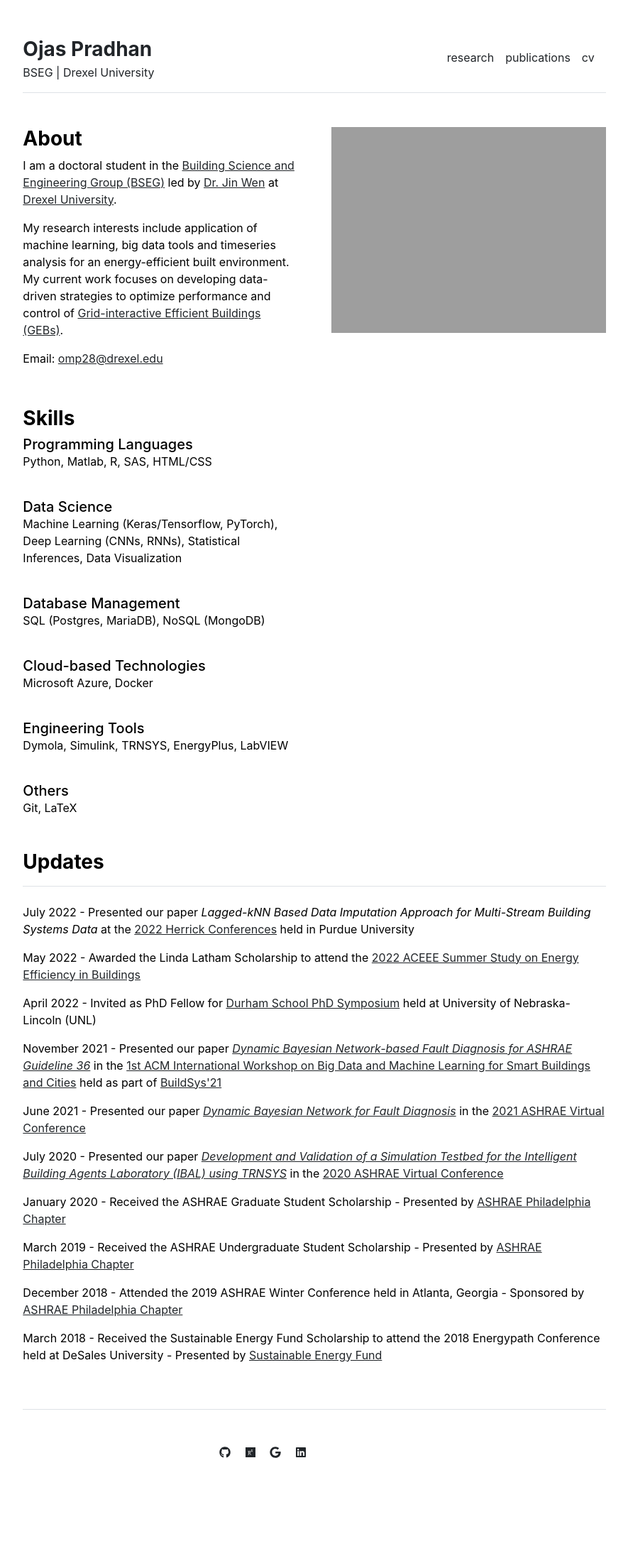
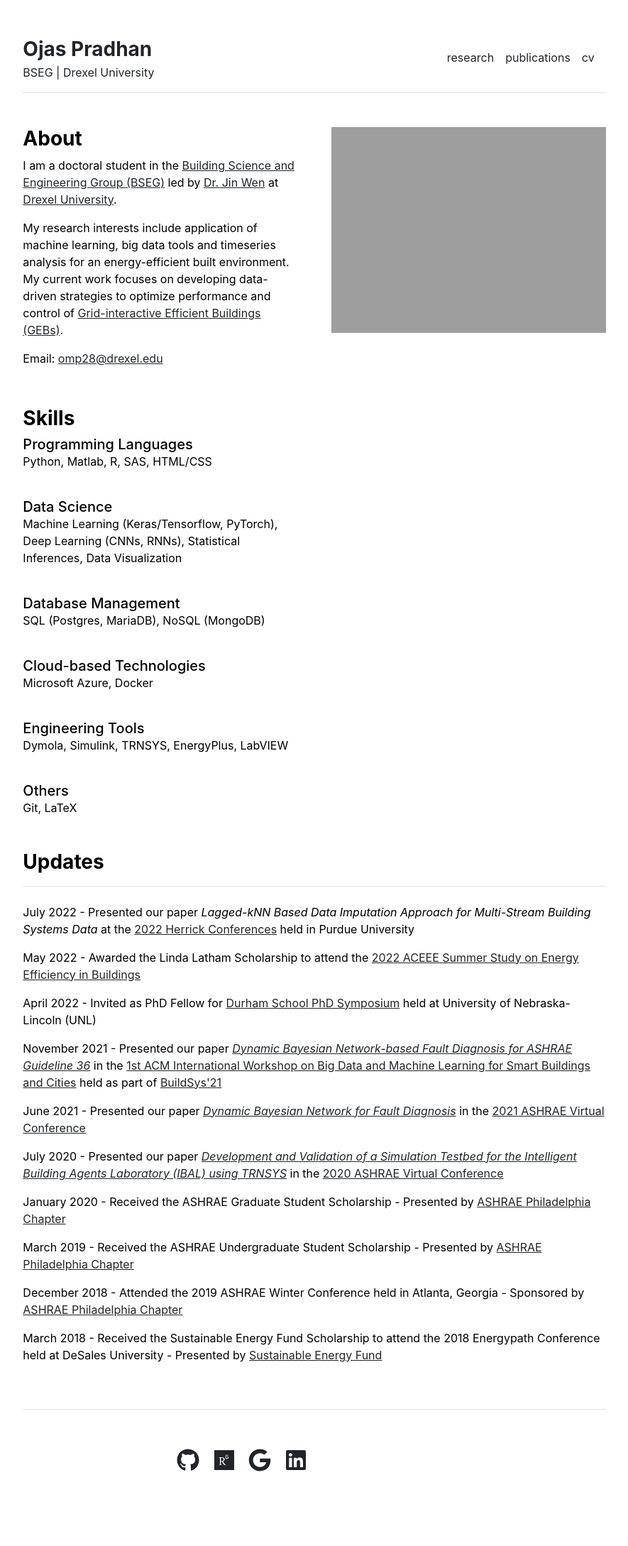
Before and after one commit to pradhanojas/pradhanojas.github.io, a Jekyll site: the page built from index.md, in a window 1280 px wide. Shown: the whole page at 71% size, without its empty margins (197-1082 px from the left). Built offline with Jekyll 4.4.1, drawn with Linux system fonts in a browser that asks for light colours; before the commit the page ends 2154 px from its top, so only the background shows below that.

Commit message:
Update footer.html

```diff
--- a/_includes/footer.html
+++ b/_includes/footer.html
@@ -2,7 +2,7 @@
   <div class="row">
     <div class="col-md-6 text-end social-media-icons">
       {% for item in site.data.settings.social %}
-        <a href="{{ item.link }}" class="ms-3 fs-6" target="_blank"><i class="fab fa-{{ item.icon }}"></i></a>
+        <a href="{{ item.link }}" class="ms-3 fs-2" target="_blank"><i class="fab fa-{{ item.icon }}"></i></a>
       {% endfor %}
     </div>
   </div>
```
